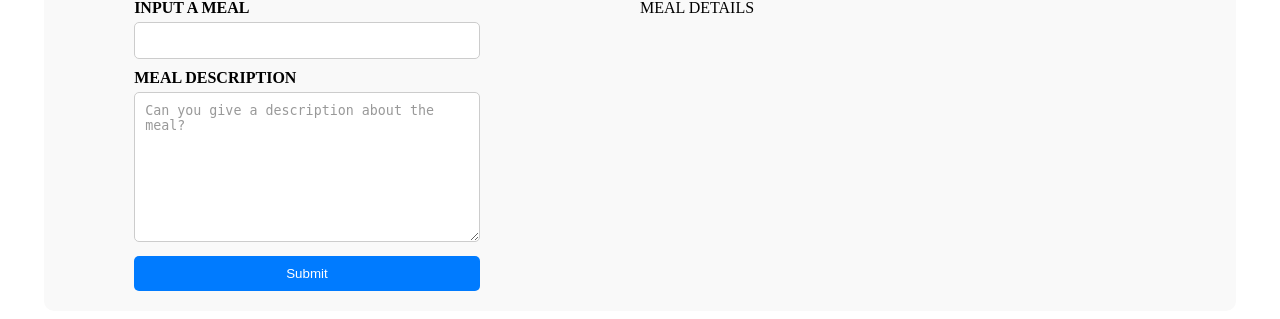
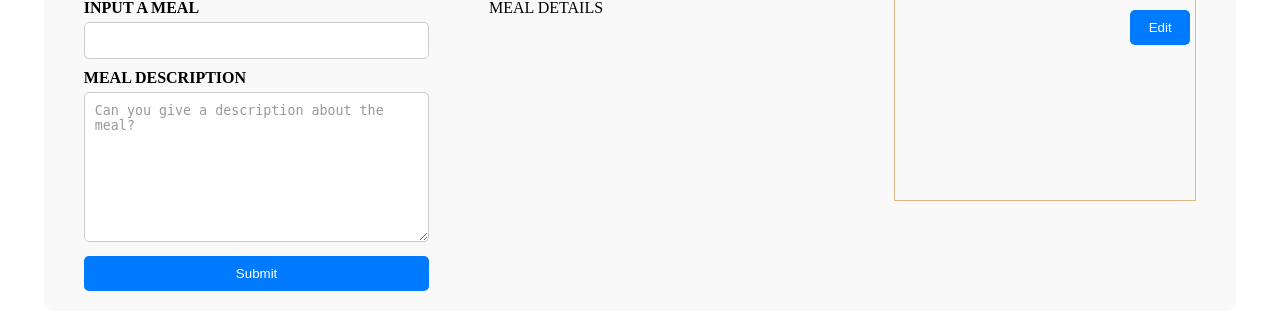
Before and after one commit to DadoveNonye/NutriPlan, a Flask app: template app/templates/index.html in a window 1280 px wide. Shown: the part 481-800 px from the top of the page. Run offline with Flask 3, Linux system fonts and the light colour scheme; the template is opened without the code that fills it, so the values that code supplies are empty.

Commit message:
implemented edit button

```diff
--- a/app/templates/index.html
+++ b/app/templates/index.html
@@ -38,9 +38,11 @@
                 <button type="submit" value="submit" id="submitMeal">Submit</button>
             </form>
             <div id="showMealDetail">MEAL DETAILS</div>
-            <div id="viewDescriptionBox">
+            <div id="devBox">
                 <div id="descCloseBtnBox" class="hidden">
                     <!-- <button id="descCloseBtn">close</button> -->
+                    <button id="edit">Edit</button>
+                    <p id="viewDescriptionBox"></p>
                 </div>
             </div>
         </section>
--- a/app/templates/main.js
+++ b/app/templates/main.js
@@ -4,6 +4,8 @@
 // inputForm.js
 const mealFormDirection = document.getElementById("mealPlanDirection");
 const mealPlanForm = document.getElementById("mealPlanForm");
+const descCloseBtn = document.getElementById("descCloseBtn");
+const editButton = document.getElementById("edit");
 
 mealFormDirection.addEventListener("click", function () {
   smoothScroll();
@@ -61,7 +63,12 @@ ShowMeal.addEventListener("click", function (e) {
       viewDescription.addEventListener("click", function (e) {
         e.preventDefault();
         mealPlanDisplay(meal.mealDescription);
-        // toggleCloseBtn();
+
+        editButton.addEventListener("click", function () {
+          const mealIndex = storedMeal.indexOf(meal);
+          editDescription(mealIndex);
+          console.log(mealIndex);
+        });
       });
       eachMeal.textContent = `Name: ${meal.mealName} `;
       eachMeal.appendChild(viewDescription);
@@ -76,5 +83,21 @@ function mealPlanDisplay(mealDescription) {
 }
 
 const viewDescriptionBox = document.getElementById("viewDescriptionBox");
-const descCloseBtn = document.getElementById("descCloseBtn");
-// ]Next working on the edit description function
+
+function editDescription(mealIndex) {
+  if (mealIndex >= 0 && mealIndex < storedMeal.length) {
+    const mealToEdit = storedMeal[mealIndex];
+    const mealNameInput = document.querySelector(
+      "#inputForm input[name='mealName']"
+    );
+    const mealDescriptionInput = document.querySelector(
+      "#inputForm textarea[name='mealDescription']"
+    );
+
+    mealNameInput.value = mealToEdit.mealName;
+    mealDescriptionInput.value = mealToEdit.mealDescription;
+    mealDescriptionInput.focus();
+  } else {
+    console.log("invalid meal index");
+  }
+}
--- a/app/templates/style.css
+++ b/app/templates/style.css
@@ -96,14 +96,16 @@ nav > ul > li:hover::after {
   text-align: center;
 }
 
-.hero-background-image button {
+.hero-background-image button,
+#edit {
   padding: 20px;
   margin-top: 10px;
   border-radius: 5px;
   cursor: pointer;
 }
 
-.hero-background-image button:hover {
+.hero-background-image button:hover,
+#edit {
   background-color: #ccff99;
   transition: background-color 0.5s ease-in-out;
   /* color: white; */
@@ -162,7 +164,8 @@ nav > ul > li:hover::after {
   height: 150px;
 }
 
-.mealPlanForm button {
+.mealPlanForm button,
+#edit {
   width: 100%;
   padding: 10px;
   border: none;
@@ -172,13 +175,27 @@ nav > ul > li:hover::after {
   cursor: pointer;
 }
 
-.mealPlanForm button:hover {
+.mealPlanForm button:hover,
+#edit:hover {
   background-color: #0056b3;
 }
 
-#viewDescriptionBox {
+#devBox {
+  /* display: flex; */
+  /* justify-content: space-around; */
+  width: 300px;
+  height: 200px;
+  border: 1px solid burlywood;
+  position: relative;
 }
 
-/* #descCloseBtnBox{
-    border: 2px solid red;
-} */
+#descCloseBtnBox #edit {
+  width: 20%;
+  position: absolute;
+  top: 0px;
+  right: 5px;
+}
+
+#viewDescriptionBox {
+  margin-top: 50px;
+}
```
